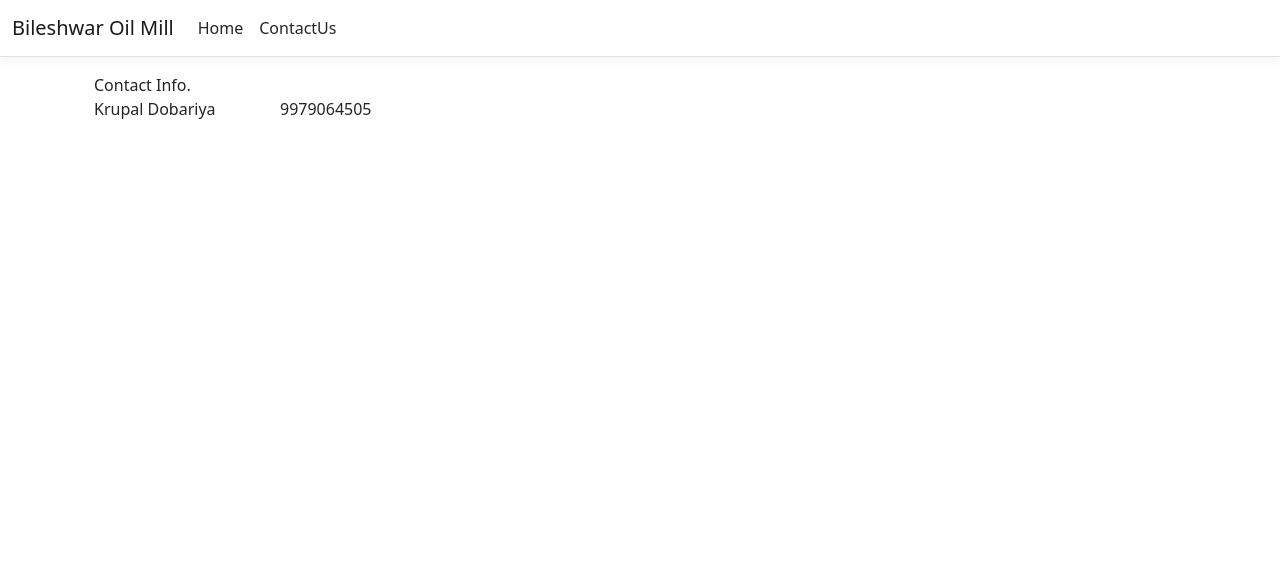
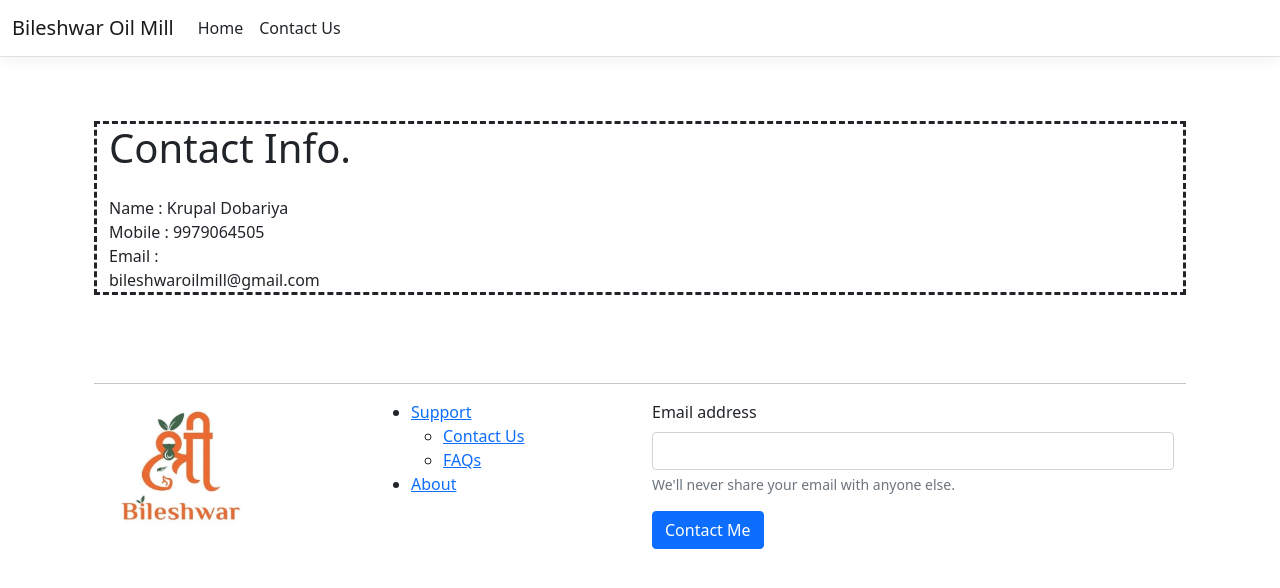
Before and after one commit to Akhil-Dobariya/BileshwarOilMill, an ASP.NET Core app: page /Home/ContactInfo in a window 1280 px wide. Shown: the top 588 px of the page. Run offline with ASP.NET Core 8, Linux system fonts and the light colour scheme; style sheets or scripts are compiled from the project's sources.

Commit message:
contact info

```diff
--- a/Views/Home/About.cshtml
+++ b/Views/Home/About.cshtml
@@ -19,4 +19,8 @@
             9979064505
         </div>
     </div>
+
+    <footer class="footer">
+        @Html.Partial("_Footer")
+    </footer>
 </div>
--- a/Views/Home/ContactInfo.cshtml
+++ b/Views/Home/ContactInfo.cshtml
@@ -6,17 +6,38 @@
 }
 
 <div class="container">
+    <br/>
+    <br/>
+
+    <div class="container" style="border:dashed">
         <div class="row">
-        <div class="col-md-12 col-sm-12">
+            <div class="col-md-12 col-sm-12 display-6">
                 Contact Info.
             </div>
         </div>
+        <br />
+
         <div class="row">
-        <div class="col-md-2 col-sm-2">
-            Krupal Dobariya
+            <div class="col-md-3 col-sm-4 ">
+                Name : Krupal Dobariya
             </div>
-        <div class="col-md-2 col-sm-2">
-            9979064505
+        </div>
+        <div class="row">
+            <div class="col-md-3 col-sm-4 ">
+                Mobile : 9979064505
+            </div>
+        </div>
+        <div class="row">
+            <div class="col-md-3 col-sm-4 ">
+                Email : bileshwaroilmill@gmail.com
             </div>
         </div>
     </div>
+
+    <br/>
+    <br/>
+    <br/>
+    <footer class="footer">
+        @Html.Partial("_Footer")
+    </footer>
+</div>
--- /dev/null
+++ b/Views/Shared/_Footer.cshtml
@@ -0,0 +1,38 @@
+@* <footer class="footer" style="">
+ *@    <hr />
+    <div class="container">
+
+        <div class="row">
+            <div class="col-md-3 col-sm-3">
+                <a href="#" class="logo">
+                    <img src="././Images/logo.jpg" width="150px;" height="150px;" alt="website logo">
+                </a>
+            </div>
+            <div class="col-md-3 col-sm-3">
+                <ul class="links">
+                    <li>
+                        <a href="#">Support</a>
+                        <ul class="sublinks">
+                            <li><a asp-area="" asp-controller="Home" asp-action="ContactInfo">Contact Us</a></li>
+                            <li><a href="#">FAQs</a></li>
+                        </ul>
+                    </li>
+                    <li><a asp-area="" asp-controller="Home" asp-action="About">About</a></li>
+                </ul>
+            </div>
+            <div class="col-md-6 col-sm-4">
+                <form>
+                    <div class="mb-3">
+                        <label for="exampleInputEmail1" class="form-label">Email address</label>
+                        <input type="email" class="form-control" id="exampleInputEmail1" aria-describedby="emailHelp">
+                        <div id="emailHelp" class="form-text">We'll never share your email with anyone else.</div>
+                    </div>
+
+                    <button type="submit" class="btn btn-primary">Contact Me</button>
+                </form>
+            </div>
+        </div>
+    </div>
+
+@* </footer>
+ *@
--- a/Views/Shared/_Layout.cshtml
+++ b/Views/Shared/_Layout.cshtml
@@ -25,7 +25,7 @@
                             <a class="nav-link text-dark" asp-area="" asp-controller="Home" asp-action="Index">Home</a>
                         </li>
                         <li class="nav-item">
-                            <a class="nav-link text-dark" asp-area="" asp-controller="Home" asp-action="ContactInfo">ContactUs</a>
+                            <a class="nav-link text-dark" asp-area="" asp-controller="Home" asp-action="ContactInfo">Contact Us</a>
                         </li>
                     </ul>
                 </div>
@@ -39,7 +39,9 @@
     </div>
 
 
-
+    @* <footer class="footer">
+    @Html.Partial("_Footer")
+    </footer> *@
 
     @* <footer class="border-top footer text-muted">
         <div class="container">
```
Also changed, not shown: Views/Home/Index.cshtml (+11 -6 lines), BileshwarOilMill.csproj, wwwroot/Images/OilBox1.jpg (added), wwwroot/Images/logo.jpg (added), 1 other file. Lines whose indentation alone changed are shown as unchanged.
